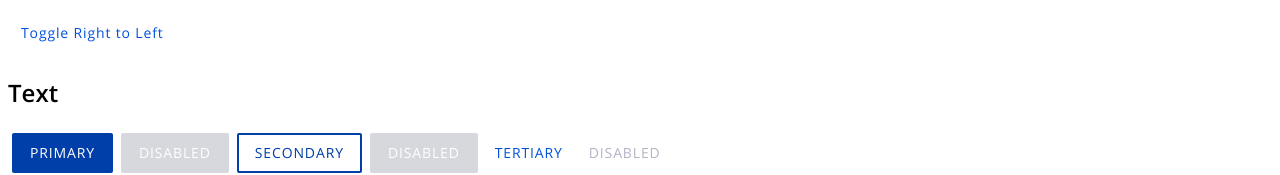
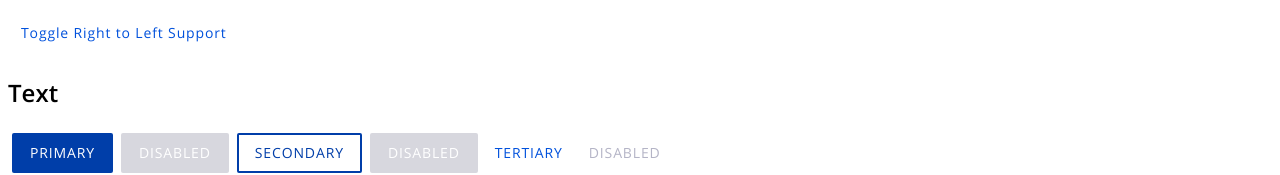
Before and after one commit to anarh/react-raw-css, a React (Create React App) app: page / in a window 1280 px wide. Shown: the top 175 px of the page. Built offline with nearby package versions, Linux system fonts and the light colour scheme.

Commit message:
fix: updated text

```diff
--- a/src/App.js
+++ b/src/App.js
@@ -7,7 +7,7 @@ class App extends Component {
   render() {
     return (
       <div onTouchStart={() => null}>
-        <button className={`vds-btn-text--tertiary`} onClick={(e) => document.dir = document.dir === 'rtl' ? 'ltr' : 'rtl'}>Toggle Right to Left</button>
+        <button className={`vds-btn-text--tertiary`} onClick={(e) => document.dir = document.dir === 'rtl' ? 'ltr' : 'rtl'}>Toggle Right to Left Support</button>
         <h2>Text</h2>
         <button className="vds-btn-text--primary">PRIMARY</button>
         <button disabled className="vds-btn-text--primary">DISABLED</button>
```
